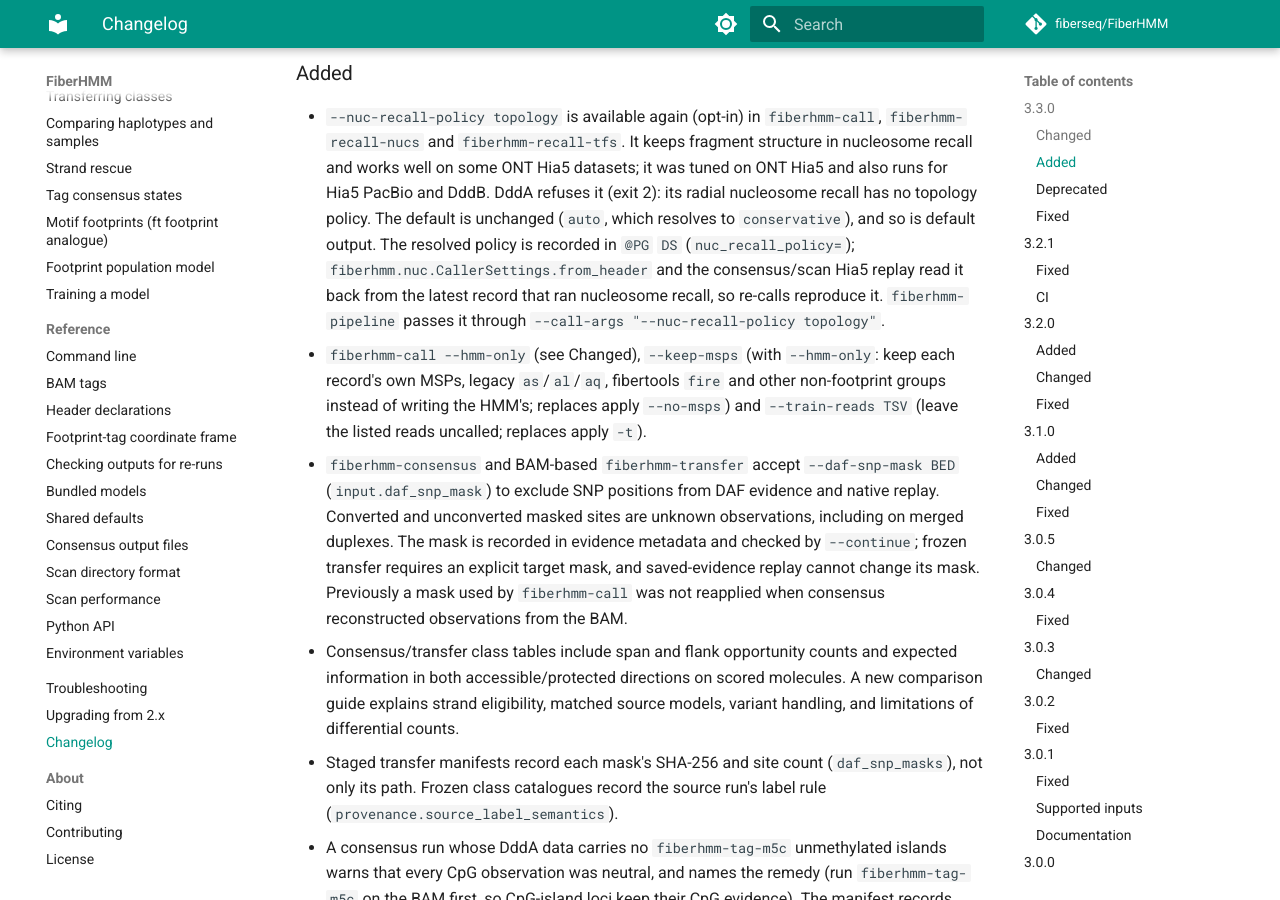
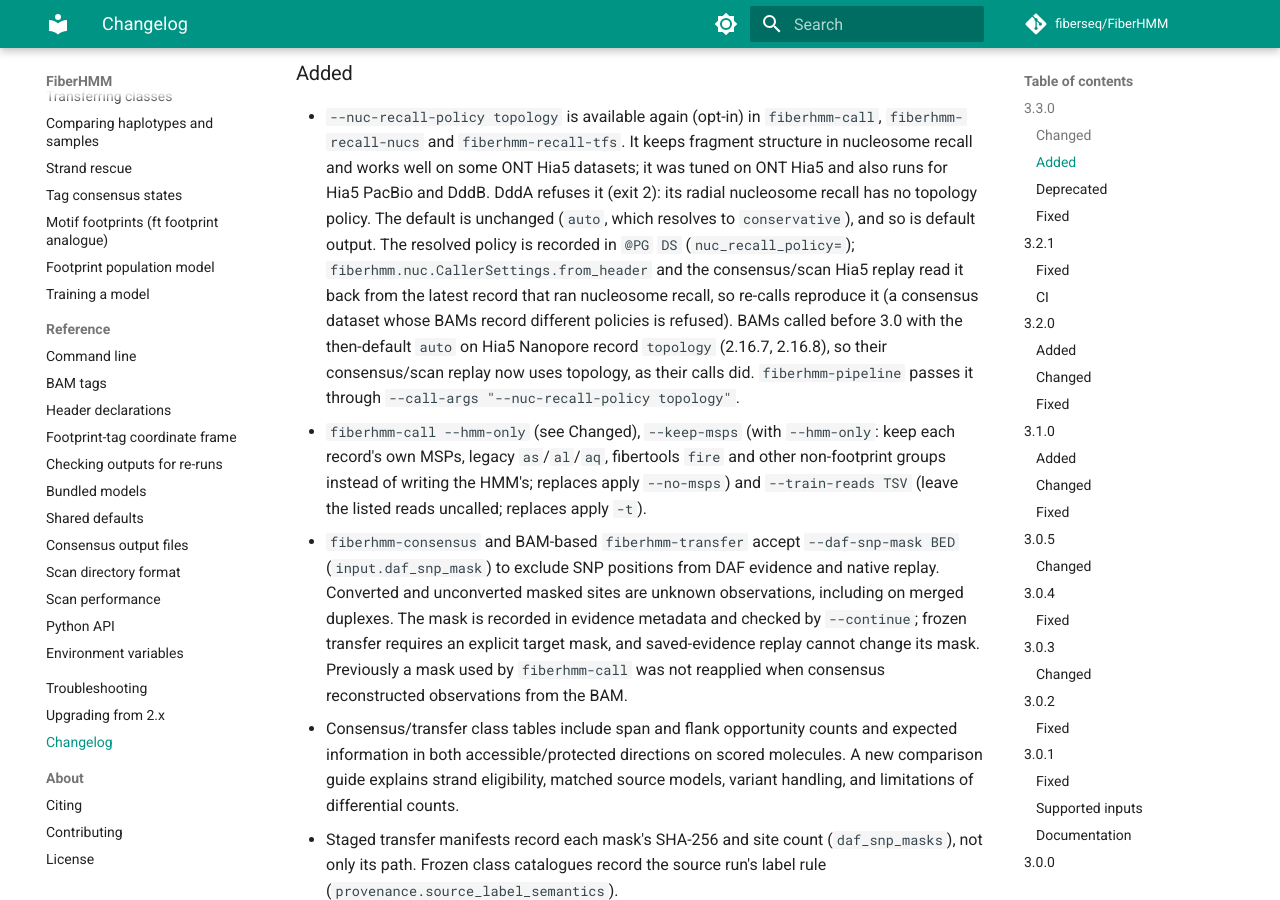
Before and after one commit to fiberseq/FiberHMM, an MkDocs documentation site: the page built from docs/changelog.md, in a window 1280 px wide and 900 px high, scrolled down 2788 px. Built offline with MkDocs 1.6.1 and Material for MkDocs 9.7.7, drawn with Linux system fonts in a browser that asks for light colours; comment, search, counter and statistics services are not loaded.

Commit message:
Docs: consensus replay follows the recorded policy; upgrading rows
Co-Authored-By: Claude Opus 5.5 <noreply@anthropic.com>

```diff
--- a/CHANGELOG.md
+++ b/CHANGELOG.md
@@ -134,8 +134,12 @@
   and so is default output. The resolved policy is recorded in `@PG` `DS`
   (`nuc_recall_policy=`); `fiberhmm.nuc.CallerSettings.from_header` and the
   consensus/scan Hia5 replay read it back from the latest record that ran
-  nucleosome recall, so re-calls reproduce it. `fiberhmm-pipeline` passes it
-  through `--call-args "--nuc-recall-policy topology"`.
+  nucleosome recall, so re-calls reproduce it (a consensus dataset whose BAMs
+  record different policies is refused). BAMs called before 3.0 with the
+  then-default `auto` on Hia5 Nanopore record `topology` (2.16.7, 2.16.8),
+  so their consensus/scan replay now uses topology, as their calls did.
+  `fiberhmm-pipeline` passes it through
+  `--call-args "--nuc-recall-policy topology"`.
 - `fiberhmm-call --hmm-only` (see Changed), `--keep-msps` (with
   `--hmm-only`: keep each record's own MSPs, legacy `as`/`al`/`aq`,
   fibertools `fire` and other non-footprint groups instead of writing the
```
Also changed, not shown: docs/upgrading.md (+2 -2 lines), docs/workflows/consensus.md (+5 -2 lines).
